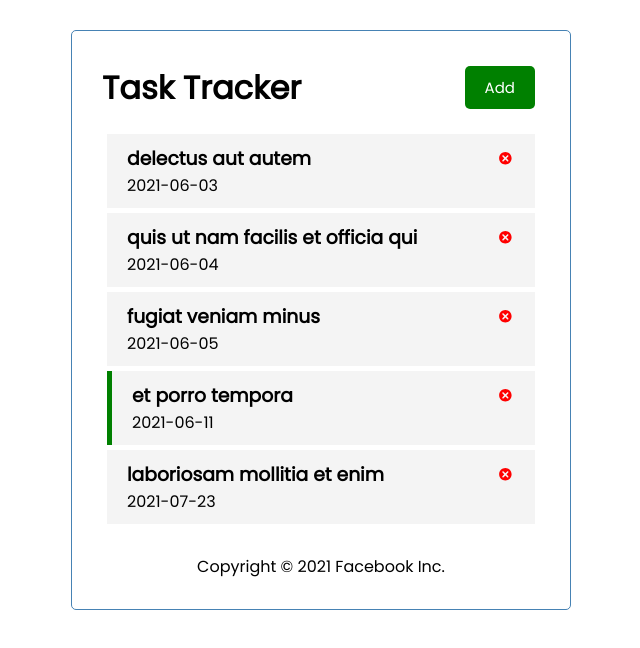
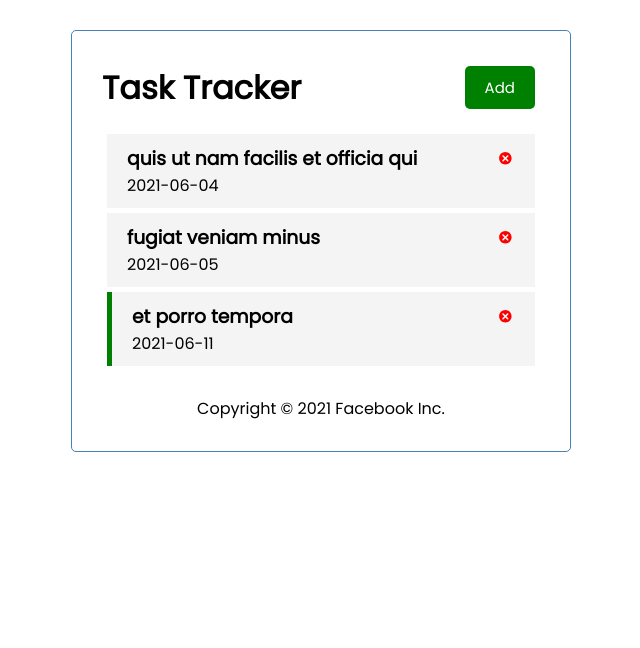
Before and after one commit to autoex/task-tracker, a React (Create React App) app: page / in a window 1280 px wide. Shown: the top 648 px of the page, without its empty margins (319-959 px from the left). Built offline with nearby package versions, Linux system fonts and the light colour scheme; data requests are answered from the project's data file; the HTML template or start-up script is replaced by a standard one.

Commit message:
delete tasks on backend

```diff
--- a/db.json
+++ b/db.json
@@ -1,11 +1,5 @@
 {
   "tasks": [
-    {
-      "date": "2021-06-03",
-      "id": 1,
-      "title": "delectus aut autem",
-      "reminder": false
-    },
     {
       "date": "2021-06-04",
       "id": 2,
@@ -23,12 +17,6 @@
       "id": 4,
       "title": "et porro tempora",
       "reminder": true
-    },
-    {
-      "date": "2021-07-23",
-      "id": 5,
-      "title": "laboriosam mollitia et enim ",
-      "reminder": false
     }
   ]
 }
--- a/src/App.js
+++ b/src/App.js
@@ -21,7 +21,12 @@ function App() {
         return await resp.json();
     };
 
-    const deleteTask = (id) => {
+    const deleteTask = async (id) => {
+
+        await fetch(`http://localhost:3004/tasks/${id}`, {method: 'DELETE'});
+
+
+
         setTasks(tasks.filter(task => task.id !== id))
     };
 
```
